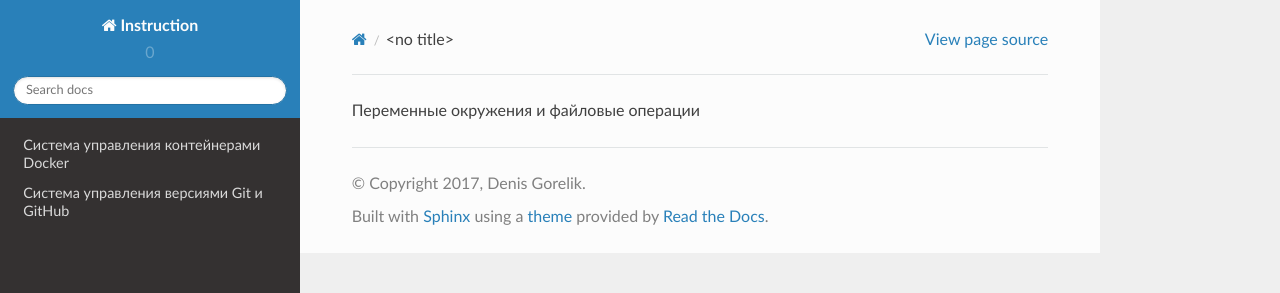
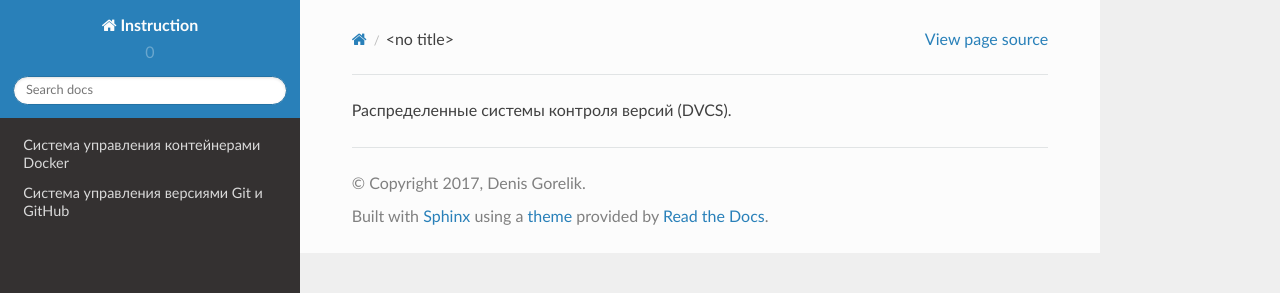
Before and after one commit to den5509/inst_part1_part2, a Sphinx documentation site: the page built from docs/text/050_Part2Description.rst, in a window 1280 px wide. Shown: the top 293 px of the page. Built offline with Sphinx 7.4.7 and the Read the Docs theme 2.0.0, drawn with Linux system fonts in a browser that asks for light colours.

Commit message:
Update 050_Part2Description.rst

```diff
--- a/docs/text/050_Part2Description.rst
+++ b/docs/text/050_Part2Description.rst
@@ -1 +1 @@
-Переменные окружения и файловые операции
+Распределенные системы контроля версий (DVCS).
```
